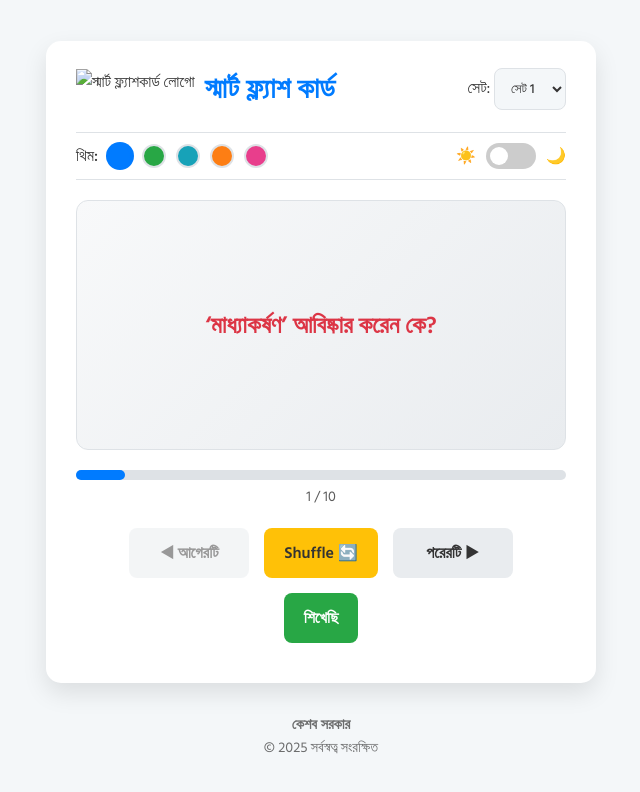
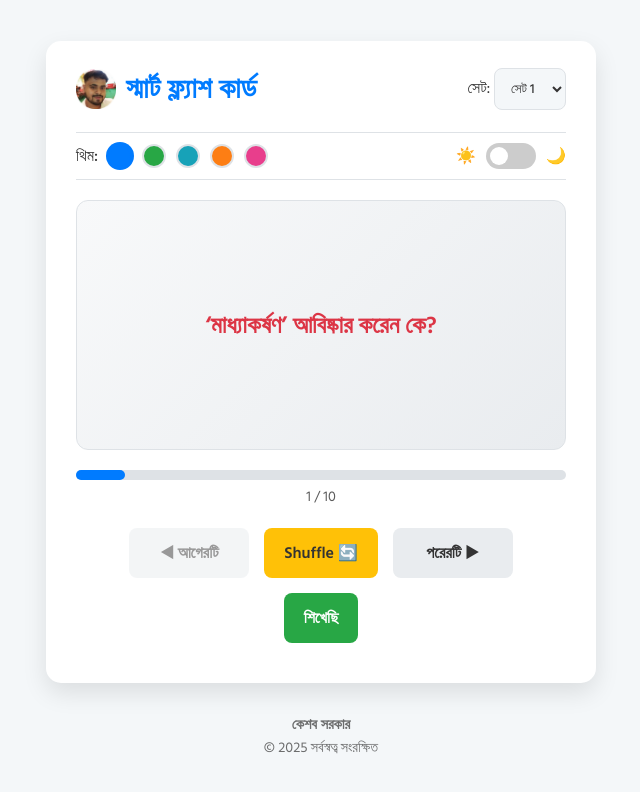
Before and after one commit to Keshab1997/Physics-Gravitation, a plain HTML site: page game/flash-card/index.html in a window 1280 px wide. Shown: the whole page, without its empty margins (319-959 px from the left). Drawn offline with Linux system fonts and the light colour scheme.

Commit message:
logo link correction

```diff
--- a/game/flash-card/index.html
+++ b/game/flash-card/index.html
@@ -17,7 +17,7 @@
 			<!-- নতুন: লোগো এবং টাইটেলকে একসাথে রাখার জন্য একটি কন্টেইনার -->
     <div class="title-container">
         <!-- নতুন: লogo যোগ করা হয়েছে -->
-        <img src="logo.png" alt="স্মার্ট ফ্ল্যাশকার্ড লোগো" class="header-logo">
+        <img src="logo.jpg" alt="স্মার্ট ফ্ল্যাশকার্ড লোগো" class="header-logo">
         <h1>স্মার্ট ফ্ল্যাশ কার্ড</h1>
     </div>
             <div class="set-selector-container">
```
